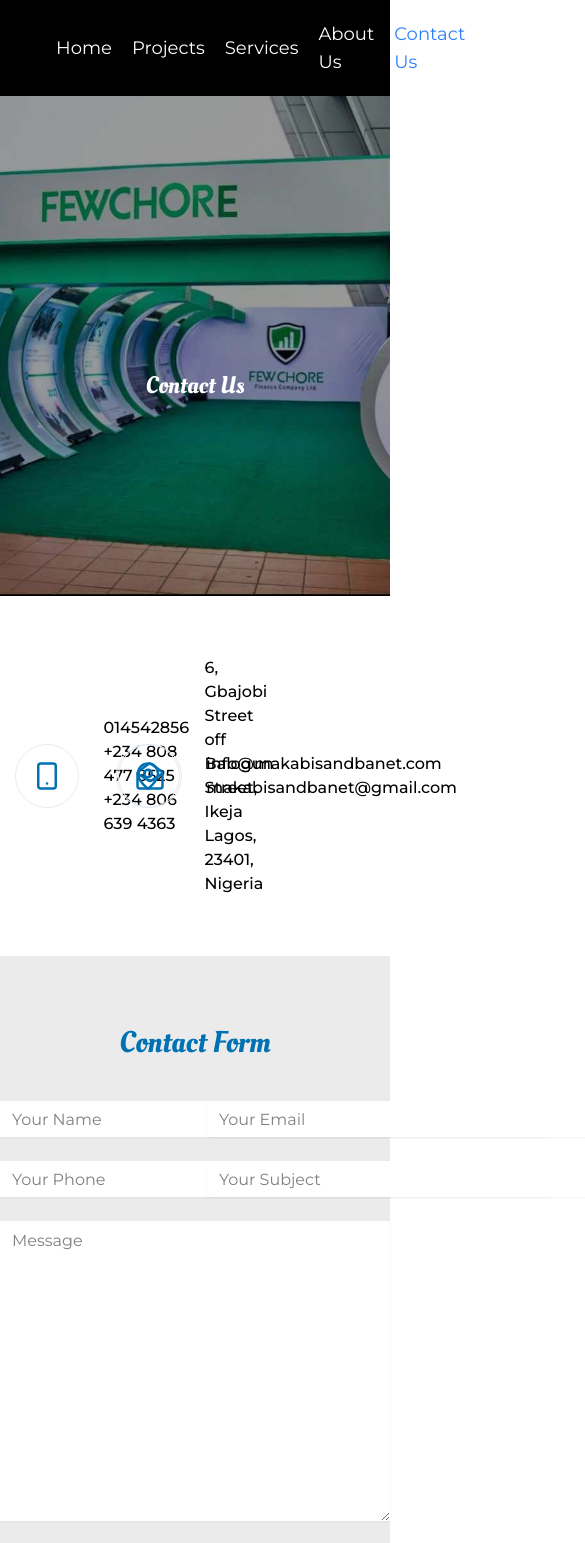
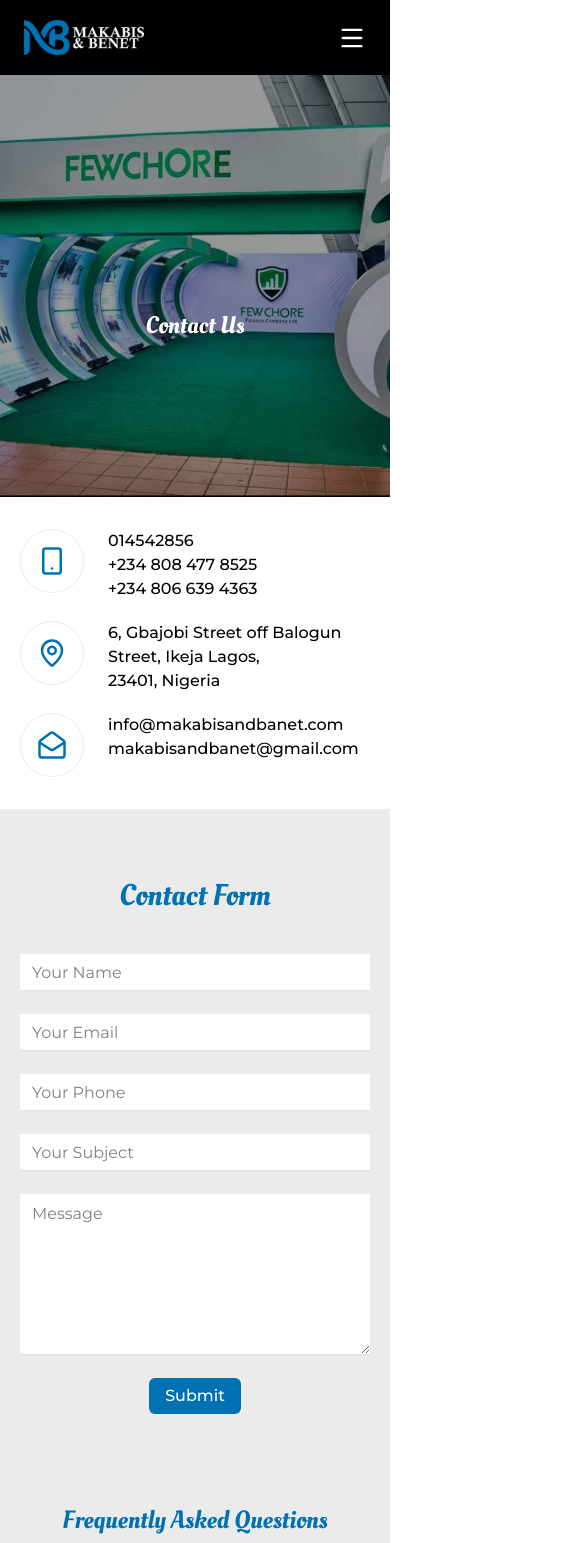
Before and after one commit to Owoyeleadedayo/benetsandmacabi, a Next.js app: page /contact in a window 390 px wide. Shown: the top 1543 px of the page, 585 px wide, since content can reach past the window. Built offline with nearby package versions, Linux system fonts and the light colour scheme.

Commit message:
worked on responsiveness

```diff
--- a/app/contact/page.tsx
+++ b/app/contact/page.tsx
@@ -7,7 +7,7 @@
 const page = () => {
   return (
     <>
-      <div className="flex relative h-125 bg-[url('/img/con.jpg')] bg-no-repeat bg-cover bg-center">
+      <div className="flex relative min-h-[50vh] md:h-125 bg-[url('/img/con.jpg')] bg-no-repeat bg-cover bg-center">
         <div className="absolute inset-0 bg-black/40"></div>
         <div className="absolute flex flex-col w-full h-full justify-center items-center px-10 md:px-20 mt-10 gap-3">
           <p className="text-2xl md:max-w-lg md:text-5xl text-[#FFF] font-(family-name:--font-oleo) text-center capitalize">
@@ -15,8 +15,8 @@
           </p>
         </div>
       </div>
-      <div className="grid grid-cols-3 items-center justify-center my-15 px-14">
-        <div className="flex justify-center items-center gap-6">
+      <div className="grid grid-cols-1 md:grid-cols-3 items-start md:items-center justify-start md:justify-center my-8 md:my-15 px-5 md:px-14 gap-5">
+        <div className="flex items-start md:items-center justify-start md:justify-center gap-6">
           <div className="flex border border-[#E4EBF2] justify-center items-center p-4 rounded-full">
             <Smartphone size={30} className="text-[#0071B3]" />
           </div>
@@ -30,7 +30,7 @@
             </p>
           </div>
         </div>
-        <div className="flex justify-center items-center gap-6">
+        <div className="flex items-start md:items-center justify-start md:justify-center gap-6">
           <div className="flex border border-[#E4EBF2] justify-center items-center p-4 rounded-full">
             <MapPin size={30} className="text-[#0071B3]" />
           </div>
@@ -44,7 +44,7 @@
             <p className="text-base text-black font-medium">23401, Nigeria </p>
           </div>
         </div>
-        <div className="flex justify-center items-center gap-6">
+        <div className="flex items-start md:items-center justify-start md:justify-center gap-6">
           <div className="flex border border-[#E4EBF2] justify-center items-center p-4 rounded-full">
             <MailOpen size={30} className="text-[#0071B3]" />
           </div>
--- a/app/projects/page.tsx
+++ b/app/projects/page.tsx
@@ -7,7 +7,7 @@
 const page = () => {
   return (
     <>
-      <div className="flex relative h-[500px] bg-[url('/img/por.jpg')] bg-no-repeat bg-cover bg-center">
+      <div className="flex relative min-h-[50vh] md:h-125 bg-[url('/img/por.jpg')] bg-no-repeat bg-cover bg-center">
         <div className="absolute inset-0 bg-black/40"></div>
         <div className="absolute flex flex-col w-full h-full justify-center items-center px-10 md:px-20 mt-10 gap-3">
           <p className="text-2xl md:max-w-lg md:text-5xl text-[#FFF] font-(family-name:--font-oleo) text-center capitalize">
@@ -19,7 +19,7 @@
         <h1 className="text-[#0071B3] text-[30px]  font-semi-bold font-(family-name:--font-oleo)">
           Projects
         </h1>
-        <p className="flex w-full px-20 text-md font-medium text-black ">
+        <p className="flex w-full px-5 md:px-20 text-md font-medium text-black ">
           We specialize in creating experiences that go beyond expectations.
           From corporate and specialized events — such as conferences, product
           launches, AGMs, fashion shows, and end-of-year parties — to social
--- a/components/About.tsx
+++ b/components/About.tsx
@@ -4,7 +4,7 @@
 const About = () => {
   return (
     <div className="flex w-full items-center justify-center my-15">
-      <div className="flex flex-col max-w-xl bg-[#EBEBEB] py-5 px-6 rounded-md gap-3 z-3 -mr-10 shadow-md">
+      <div className="flex flex-col max-w-100 md:max-w-xl bg-[#EBEBEB] py-5 px-6 rounded-md gap-3 z-3 mr-0 md:-mr-10 shadow-md">
         <p className="text-[#0071B3] text-[30px] font-semi-bold font-(family-name:--font-oleo)">
           About Us
         </p>
@@ -26,7 +26,7 @@
           memories.
         </p>
       </div>
-      <div className="relative h-137.5 w-125">
+      <div className="relative hidden md:block h-137.5 w-125">
         <Image
           src="/img/about.jpeg"
           alt="display"
--- a/components/ContactForm.tsx
+++ b/components/ContactForm.tsx
@@ -9,35 +9,35 @@
       <h1 className="text-[#0071B3] text-[30px] pb-3 font-semi-bold font-(family-name:--font-oleo)">
         Contact Form
       </h1>
-      <form action="" className="grid grid-rows-2 gap-6">
-        <div className="grid grid-cols-2 gap-6">
+      <form action="" className="grid grid-rows-2 w-full gap-6 px-5">
+        <div className="grid grid-cols-1 md:grid-cols-2 gap-6">
           <Input
-            className="bg-white w-137.5 border-0 rounded-none"
+            className="bg-white w-full md:w-137.5 border-0 rounded-none"
             placeholder="Your Name"
             type={"text"}
           />
 
           <Input
-            className="bg-white w-137.5 border-0 rounded-none"
+            className="bg-white w-full md:w-137.5 border-0 rounded-none"
             placeholder="Your Email"
             type={"email"}
           />
         </div>
-        <div className="grid grid-cols-2 gap-6">
+        <div className="grid grid-cols-1 md:grid-cols-2 gap-6">
           <Input
-            className="bg-white w-137.5 border-0 rounded-none"
+            className="bg-white w-full md:w-137.5 border-0 rounded-none"
             placeholder="Your Phone"
             type={"tel"}
           />
 
           <Input
-            className="bg-white w-137.5 border-0 rounded-none"
+            className="bg-white w-full md:w-137.5 border-0 rounded-none"
             placeholder="Your Subject"
             type={"text"}
           />
         </div>
         <div>
-            <Textarea className="h-75 bg-white border-0 rounded-none" placeholder="Message" />
+            <Textarea className="h-40 md:h-75 bg-white border-0 rounded-none" placeholder="Message" />
         </div>
         <div className="flex justify-center items-center">
         <Button className="bg-[#0071B3] text-white text-base font-medium">Submit</Button>
--- a/components/Faq.tsx
+++ b/components/Faq.tsx
@@ -9,13 +9,13 @@
 const Faq = () => {
   return (
     <div className="flex flex-col w-full items-center bg-[#EBEBEB] gap-6 px-14 py-16">
-      <h1 className="text-[#0071B3] text-[30px] pb-3 font-semi-bold font-(family-name:--font-oleo)">
+      <h1 className="text-[#0071B3] text-[25px] md:text-[30px] pb-3 font-semi-bold font-(family-name:--font-oleo)">
         Frequently Asked Questions
       </h1>
 
       {/* Accordion */}
 
-      <div className="flex w-175 items-center mx-14 ">
+      <div className="flex w-100 md:w-175 items-center mx-14 ">
         <Accordion
           type="single"
           collapsible
--- a/components/Footer.tsx
+++ b/components/Footer.tsx
@@ -6,7 +6,7 @@
 const Footer = () => {
   return (
     <div className="bg-[#0071B3] w-full flex flex-col gap-6">
-      <div className="grid grid-cols-1 md:grid-cols-5 justify-center pt-16 md:px-14 px-8 gap-10 md:gap-20">
+      <div className="grid grid-cols-1 md:grid-cols-2 xl:grid-cols-5 justify-center pt-16 md:px-14 px-8 gap-10 md:gap-10 xl:gap-20">
         <div className="flex flex-col gap-6 ">
           <Link href={"/"} className="flex justify-start items-start">
             <div className="relative  w-50 h-17.5">
@@ -82,7 +82,7 @@
             </div>
           </div>
         </div>
-        <div className="col-span-2 flex flex-col gap-4 ml-0 md:ml-20">
+        <div className="col-span-2 flex flex-col gap-4 ml-0 xl:ml-20">
           <p className="text-white text-lg font-medium">Instagram</p>
           <div className="grid grid-cols-3 gap">
             <div className="relative w-28.75 h-21.25">
--- a/components/Navbar.tsx
+++ b/components/Navbar.tsx
@@ -1,67 +1,113 @@
 "use client";
+
 import Image from "next/image";
-
 import Link from "next/link";
 import { usePathname } from "next/navigation";
+import { useState } from "react";
+import { Menu, X } from "lucide-react";
+import { motion, AnimatePresence } from "framer-motion";
 
 const Navbar = () => {
+  const [open, setOpen] = useState(false);
+  const pathname = usePathname();
+
   const navPages = [
-    {
-      link: "/",
-      name: "Home",
-    },
-    {
-      link: "/projects",
-      name: "Projects",
-    },
-    {
-      link: "/services",
-      name: "Services",
-    },
-    {
-      link: "/about",
-      name: "About Us",
-    },
-    {
-      link: "/contact",
-      name: "Contact Us",
-    },
+    { link: "/", name: "Home" },
+    { link: "/projects", name: "Projects" },
+    { link: "/services", name: "Services" },
+    { link: "/about", name: "About Us" },
+    { link: "/contact", name: "Contact Us" },
   ];
 
-  const pathname = usePathname();
   return (
-    <>
-      <div className="flex justify-between bg-black items-center py-5 px-14 sticky top-0 z-100 transition-shadow duration-300">
-        <div className="flex items-center">
-          <Link href={"/"}>
+    <nav className="sticky top-0 z-50 bg-black">
+      <div className="flex items-center justify-between px-6 md:px-14 py-5">
+        <Link href="/">
           <Image
             src="/navbar.png"
             alt="logo"
             height={30}
             width={120}
-              className="object-cover cursor-pointer"
+            className="cursor-pointer"
           />
         </Link>
-        </div>
-        <div className="flex items-center gap-5">
+
+        <div className="hidden md:flex items-center gap-6">
           {navPages.map((page) => {
             const isActive = pathname === page.link;
-
             return (
-          <Link href={page.link} key={page.name}>
-            <p
-              className={`font-semi-bold text-lg transition-colors ${
+              <Link key={page.name} href={page.link}>
+                <span
+                  className={`font-semibold text-lg transition-colors ${
                     isActive ? "text-blue-500" : "text-white"
                   }`}
                 >
                   {page.name}
-            </p>
+                </span>
               </Link>
             );
           })}
         </div>
+
+        <button
+          onClick={() => setOpen(true)}
+          className="md:hidden text-white"
+        >
+          <Menu size={28} />
+        </button>
       </div>
-    </>
+
+      <AnimatePresence>
+        {open && (
+          <motion.div
+            initial={{ x: "100%" }}
+            animate={{ x: 0 }}
+            exit={{ x: "100%" }}
+            transition={{ duration: 0.35, ease: "easeInOut" }}
+            className="fixed inset-0 z-100 bg-black flex flex-col"
+          >
+            <div className="flex items-center justify-between px-6 py-5">
+              <Image
+                src="/navbar.png"
+                alt="logo"
+                height={30}
+                width={120}
+              />
+              <button onClick={() => setOpen(false)} className="text-white">
+                <X size={30} />
+              </button>
+            </div>
+
+            <div className="flex flex-col px-6 py-8 gap-6">
+              {navPages.map((page, index) => {
+                const isActive = pathname === page.link;
+                return (
+                  <motion.div
+                    key={page.name}
+                    initial={{ opacity: 0, y: 20 }}
+                    animate={{ opacity: 1, y: 0 }}
+                    transition={{ delay: index * 0.08 }}
+                  >
+                    <Link
+                      href={page.link}
+                      onClick={() => setOpen(false)}
+                    >
+                      <span
+                        className={`text-2xl font-semibold ${
+                          isActive ? "text-blue-500" : "text-white"
+                        }`}
+                      >
+                        {page.name}
+                      </span>
+                    </Link>
+                  </motion.div>
+                );
+              })}
+            </div>
+          </motion.div>
+        )}
+      </AnimatePresence>
+    </nav>
   );
 };
 
--- a/components/OurClients.tsx
+++ b/components/OurClients.tsx
@@ -5,7 +5,7 @@
    <>
         <div className='flex flex-col items-center justify-center my-15 gap-2'>
             <h2 className="text-[#0071B3] text-[30px] font-semi-bold font-(family-name:--font-oleo)">Some of our client</h2>
-            <div className='grid grid-cols-2 md:grid-cols-4 justify-center items-center gap-2 md:gap-16'>
+            <div className='grid grid-cols-2 md:grid-cols-2 xl:grid-cols-4 justify-center items-center gap-2 md:gap-8 xl:gap-16'>
                 <div className='relative h-32.5 w-32.5'>
                   <Image src={'/img/client2.png'} alt="Client" fill className="object-contain" />
                 </div>
```
Also changed, not shown: app/about/page.tsx (+5 -5 lines), app/globals.css (+10 -0 lines), app/services/page.tsx (+5 -5 lines), components/OurServices.tsx (+20 -12 lines). Lines whose indentation alone changed are shown as unchanged.
